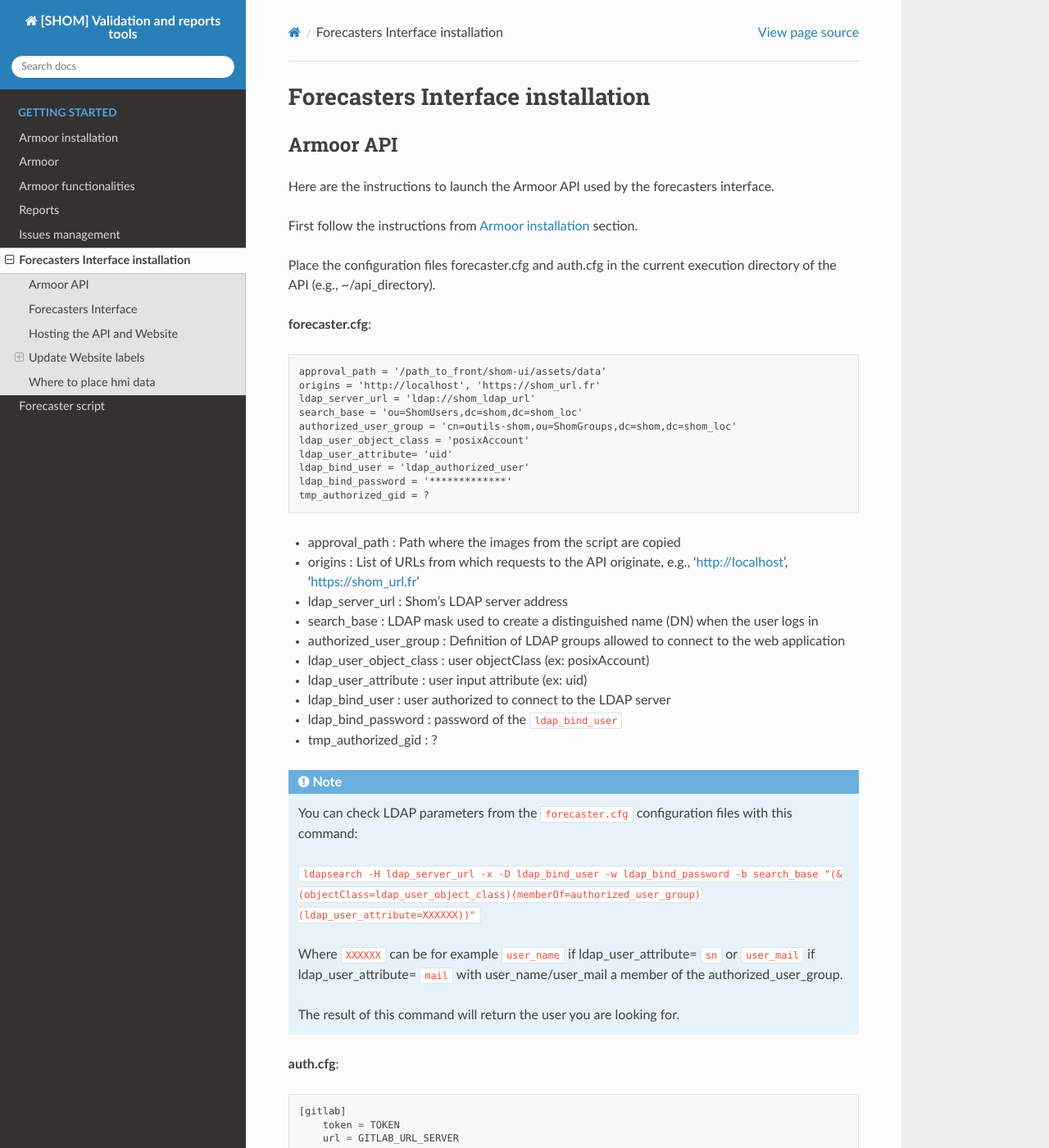
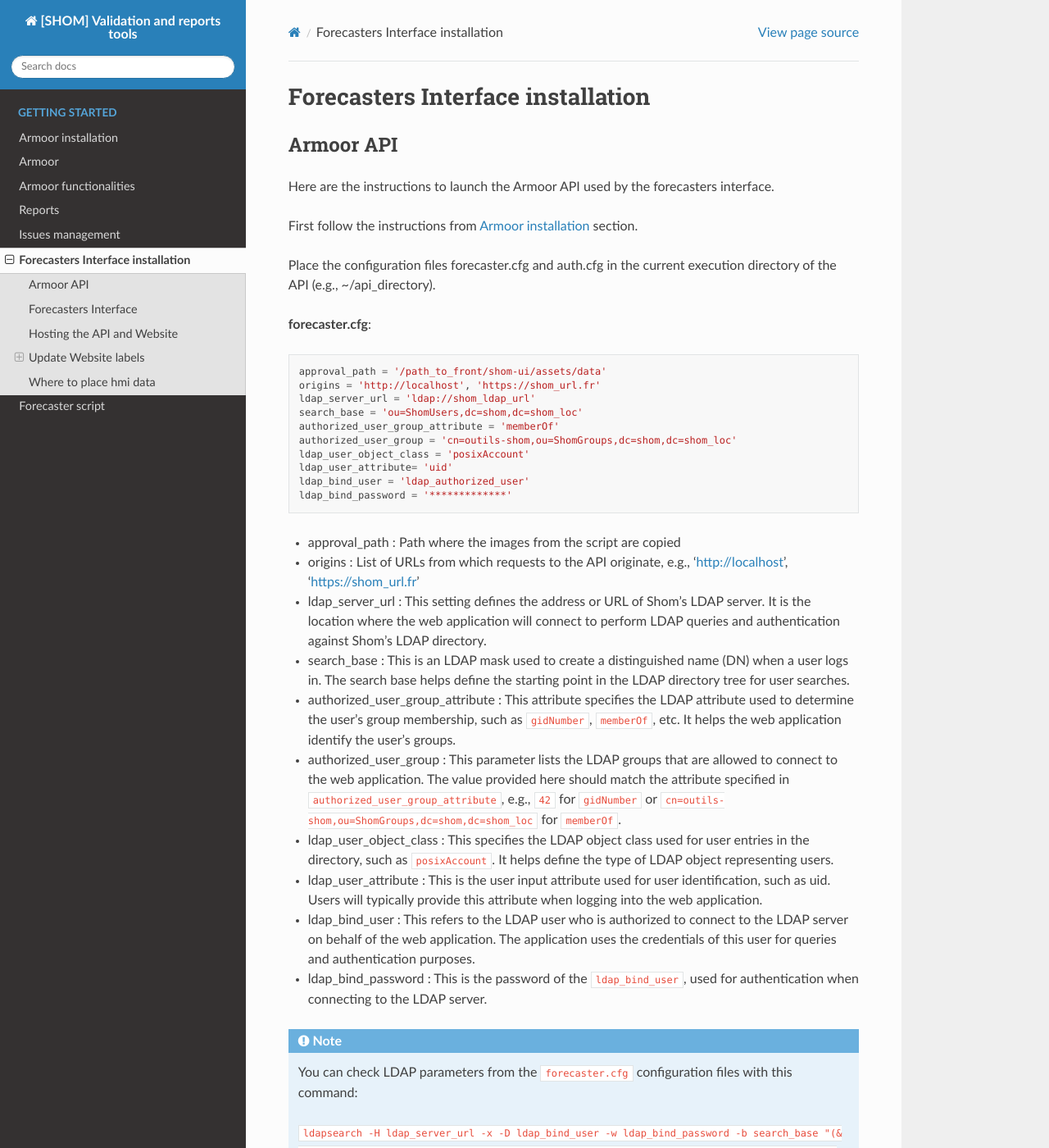
Before and after one commit to shom-fr/armoor, a Sphinx documentation site: the page built from docs/source/hmi_install.rst, in a window 1280 px wide and 1400 px high. Shown: the whole window at 82% size. Built offline with Sphinx 7.4.7 and the Read the Docs theme 2.0.0, drawn with Linux system fonts in a browser that asks for light colours; some of the changed text lies outside the part shown.

Commit message:
#100 doc updated

```diff
--- a/docs/source/hmi_install.rst
+++ b/docs/source/hmi_install.rst
@@ -16,29 +16,29 @@ Place the configuration files forecaster.cfg and auth.cfg in the current executi
     origins = 'http://localhost', 'https://shom_url.fr'
     ldap_server_url = 'ldap://shom_ldap_url'
     search_base = 'ou=ShomUsers,dc=shom,dc=shom_loc'
+    authorized_user_group_attribute = 'memberOf'
     authorized_user_group = 'cn=outils-shom,ou=ShomGroups,dc=shom,dc=shom_loc'
     ldap_user_object_class = 'posixAccount'
     ldap_user_attribute= 'uid'
     ldap_bind_user = 'ldap_authorized_user'
     ldap_bind_password = '*************'
-    tmp_authorized_gid = ?
 
 * approval_path : Path where the images from the script are copied
 * origins : List of URLs from which requests to the API originate, e.g., 'http://localhost', 'https://shom_url.fr'
-* ldap_server_url : Shom's LDAP server address
-* search_base : LDAP mask used to create a distinguished name (DN) when the user logs in
-* authorized_user_group : Definition of LDAP groups allowed to connect to the web application
-* ldap_user_object_class : user objectClass (ex: posixAccount)
-* ldap_user_attribute : user input attribute (ex: uid)
-* ldap_bind_user : user authorized to connect to the LDAP server
-* ldap_bind_password : password of the ``ldap_bind_user``
-* tmp_authorized_gid : ?
+* ldap_server_url : This setting defines the address or URL of Shom's LDAP server. It is the location where the web application will connect to perform LDAP queries and authentication against Shom's LDAP directory.
+* search_base : This is an LDAP mask used to create a distinguished name (DN) when a user logs in. The search base helps define the starting point in the LDAP directory tree for user searches.
+* authorized_user_group_attribute : This attribute specifies the LDAP attribute used to determine the user's group membership, such as ``gidNumber``, ``memberOf``, etc. It helps the web application identify the user's groups.
+* authorized_user_group : This parameter lists the LDAP groups that are allowed to connect to the web application. The value provided here should match the attribute specified in ``authorized_user_group_attribute``, e.g., ``42`` for ``gidNumber`` or ``cn=outils-shom,ou=ShomGroups,dc=shom,dc=shom_loc`` for ``memberOf``.
+* ldap_user_object_class : This specifies the LDAP object class used for user entries in the directory, such as ``posixAccount``. It helps define the type of LDAP object representing users.
+* ldap_user_attribute : This is the user input attribute used for user identification, such as uid. Users will typically provide this attribute when logging into the web application.
+* ldap_bind_user : This refers to the LDAP user who is authorized to connect to the LDAP server on behalf of the web application. The application uses the credentials of this user for queries and authentication purposes.
+* ldap_bind_password : This is the password of the ``ldap_bind_user``, used for authentication when connecting to the LDAP server.
 
 .. NOTE::
 
     You can check LDAP parameters from the ``forecaster.cfg`` configuration files with this command:
 
-    ``ldapsearch -H ldap_server_url -x -D ldap_bind_user -w ldap_bind_password -b search_base "(&(objectClass=ldap_user_object_class)(memberOf=authorized_user_group)(ldap_user_attribute=XXXXXX))"``
+    ``ldapsearch -H ldap_server_url -x -D ldap_bind_user -w ldap_bind_password -b search_base "(&(objectClass=ldap_user_object_class)(authorized_user_group_attribute=authorized_user_group)(ldap_user_attribute=XXXXXX))"``
 
     Where ``XXXXXX`` can be for example ``user_name`` if ldap_user_attribute= ``sn`` or ``user_mail`` if ldap_user_attribute= ``mail`` with user_name/user_mail a member of the authorized_user_group.
 
```
